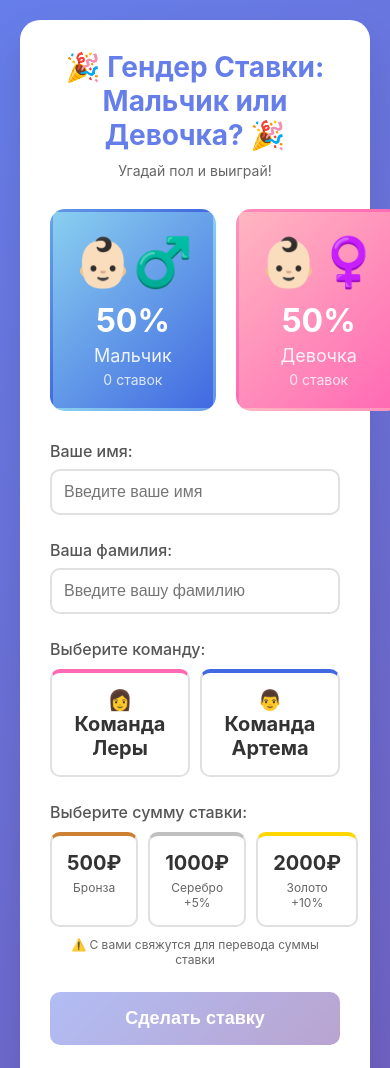
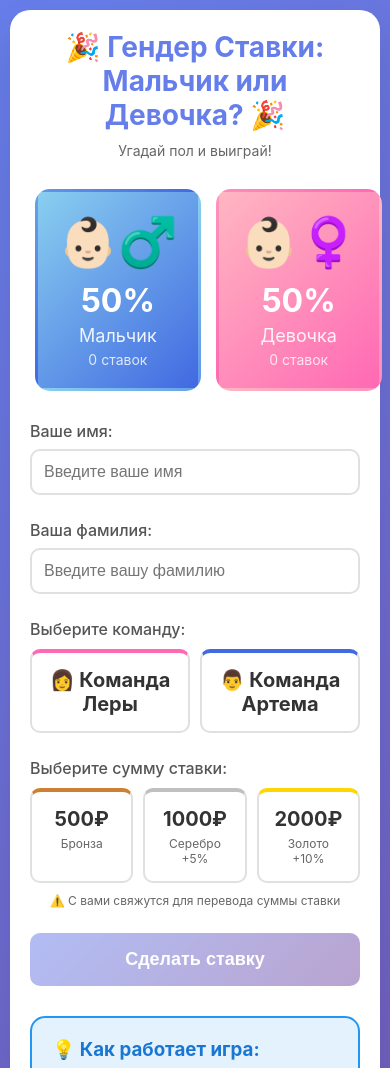
Before and after one commit to ssergeevv7/gender-reveal-game, a plain HTML site: page index.html in a window 390 px wide. Shown: the top 1068 px of the page. Drawn offline with Linux system fonts and the light colour scheme.

Commit message:
index.html

```diff
--- a/index.html
+++ b/index.html
@@ -15,7 +15,7 @@
             font-family: -apple-system, BlinkMacSystemFont, 'Segoe UI', Roboto, sans-serif;
             background: linear-gradient(135deg, #667eea 0%, #764ba2 100%);
             min-height: 100vh;
-            padding: 20px;
+            padding: 15px;
             color: #333;
         }
 
@@ -25,7 +25,47 @@
             background: white;
             border-radius: 20px;
             box-shadow: 0 20px 40px rgba(0,0,0,0.1);
-            padding: 30px;
+            padding: 25px;
+        }
+
+        @media (max-width: 480px) {
+            body {
+                padding: 10px;
+            }
+
+            .container {
+                padding: 20px;
+            }
+
+            .odds-display {
+                gap: 12px;
+                padding: 0;
+            }
+
+            .odds-card {
+                padding: 15px;
+            }
+
+            .gender-icon {
+                font-size: 40px;
+            }
+
+            .odds-value {
+                font-size: 28px;
+            }
+
+            .tier-selection {
+                grid-template-columns: 1fr;
+                gap: 12px;
+            }
+
+            .team-selection {
+                gap: 12px;
+            }
+
+            h1 {
+                font-size: 24px;
+            }
         }
 
         h1 {
@@ -45,8 +85,9 @@
         .odds-display {
             display: grid;
             grid-template-columns: 1fr 1fr;
-            gap: 20px;
+            gap: 15px;
             margin-bottom: 30px;
+            padding: 0 5px;
         }
 
         .odds-card {
```
